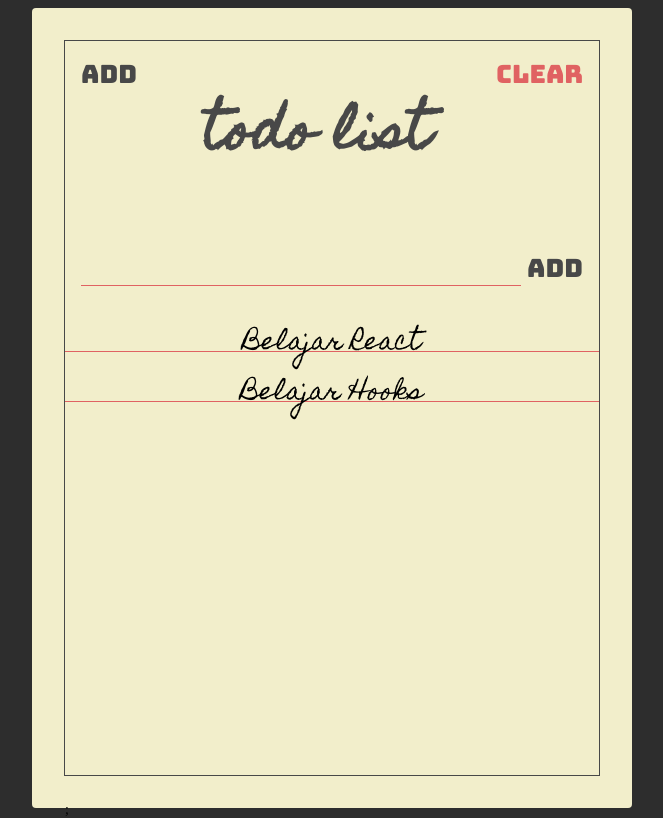
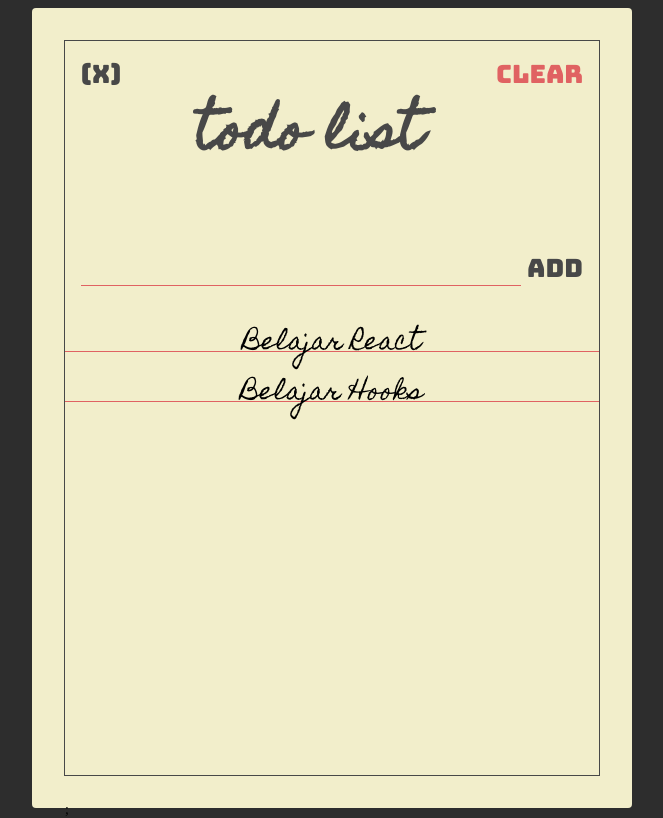
Before and after one commit to ahmatrizal/react-todoList1, a React (Create React App) app: page / in a window 1280 px wide. Both pictures are taken after a click on the button "Add". Shown: the whole page, without its empty margins (308-971 px from the left). Built offline with nearby package versions, Linux system fonts and the light colour scheme.

Commit message:
Merubah tombol add->x dan alert max text

```diff
--- a/src/components/Header.jsx
+++ b/src/components/Header.jsx
@@ -1,10 +1,10 @@
 import React from "react";
 import PropTypes from "prop-types";
-const Header = ({ showAddToggle }) => {
+const Header = ({ showAddToggle, showAdd }) => {
   return (
     <section className="header">
       <button className="header-btn main-black-color" onClick={showAddToggle}>
-        Add
+        {showAdd ? "(x)" : "Add"}
       </button>
       <h1 className="header-title">Todo List</h1>
       <button className="header-btn main-red-color">Clear</button>
@@ -13,7 +13,8 @@ const Header = ({ showAddToggle }) => {
 };
 
 Header.propTypes = {
-  showAddToggle: PropTypes.func.isRequired
+  showAddToggle: PropTypes.func.isRequired,
+  showAdd: PropTypes.bool.isRequired
 };
 
 export default Header;
--- a/src/components/TodoForm.jsx
+++ b/src/components/TodoForm.jsx
@@ -7,7 +7,13 @@ const TodoForm = ({ addTodo, showAdd }) => {
     e.preventDefault();
 
     if (!value) {
-      alert("Todo tidak boleh kosong");
+      alert("Todo tidak boleh kosong!");
+      return;
+    }
+
+    if (value.length > 40) {
+      alert("Todo terlalu panjang!");
+      setValue("");
       return;
     }
     addTodo(value);
--- a/src/pages/TodoList.jsx
+++ b/src/pages/TodoList.jsx
@@ -29,7 +29,7 @@ const TodoList = () => {
 
   return (
     <Paper>
-      <Header showAddToggle={showAddToggle} />
+      <Header showAddToggle={showAddToggle} showAdd={showAdd} />
       <TodoForm addTodo={addTodo} showAdd={showAdd} />
       <Todos todos={todos} />
     </Paper>
```
